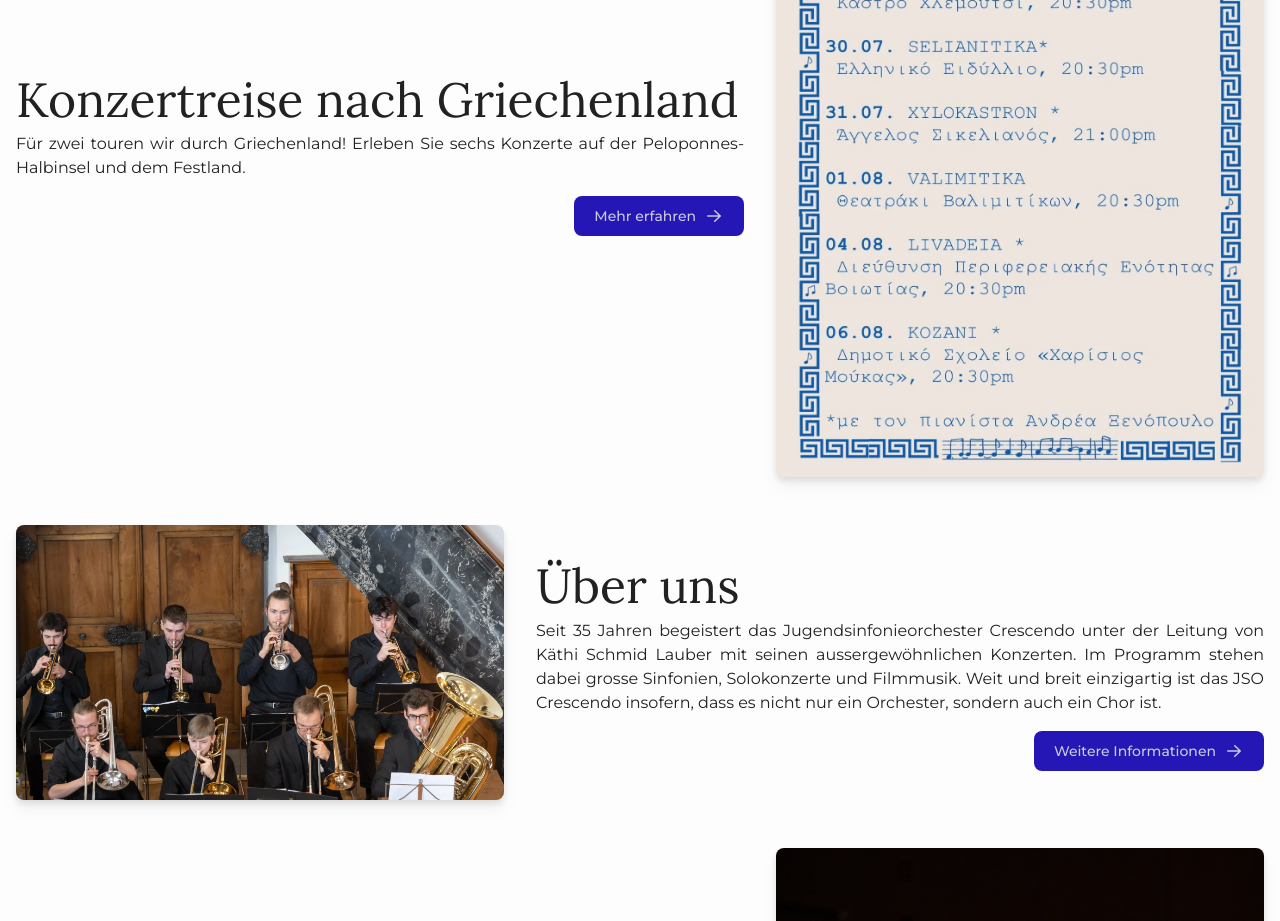
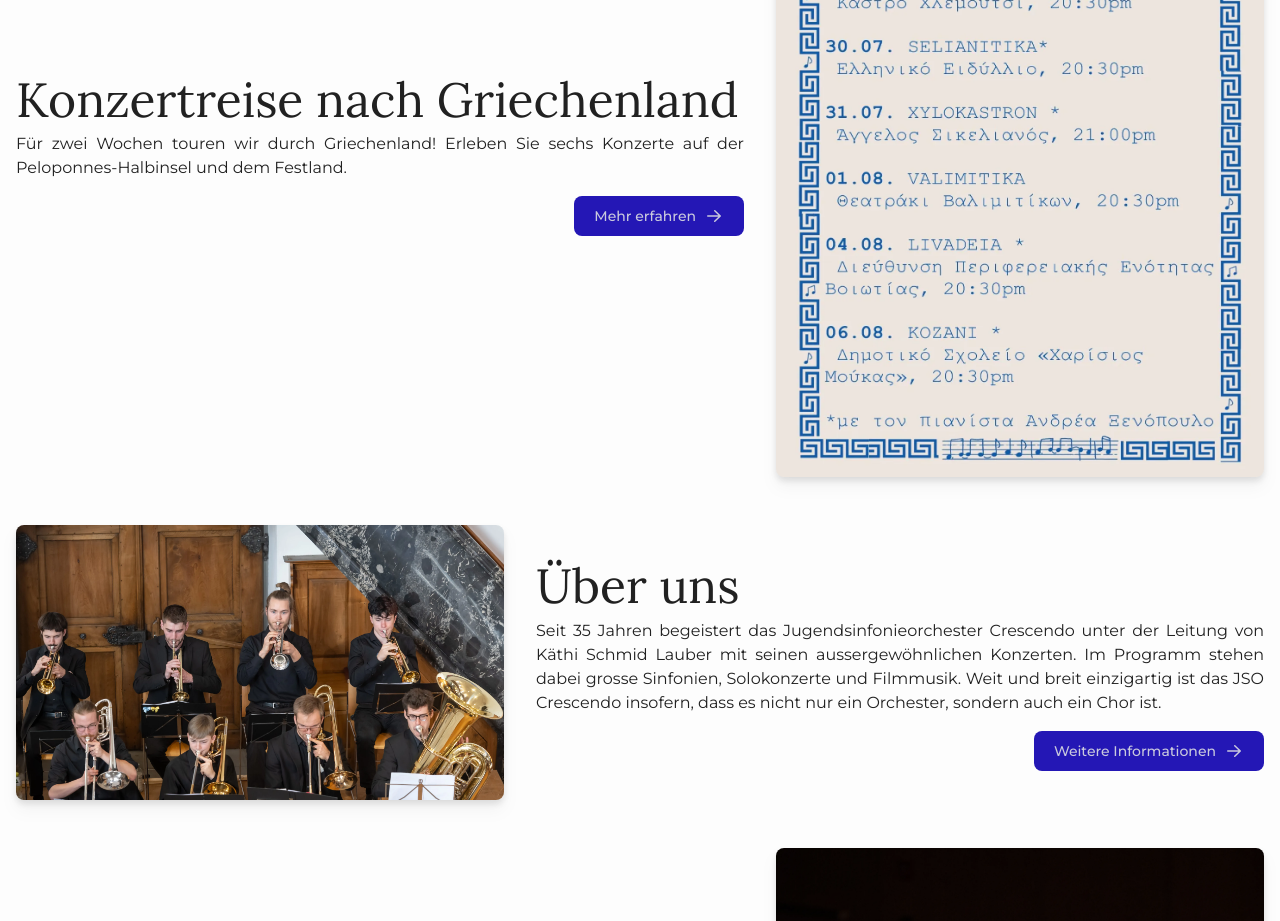
Before and after one commit to jso-crescendo/website, a Next.js app: page / in a window 1280 px wide. Shown: the part 1780-2701 px from the top of the page. Built offline with nearby package versions, Linux system fonts and the light colour scheme.

Commit message:
fix typo

```diff
--- a/src/data/concerts/2025/konzertreise-griechenland/index.tsx
+++ b/src/data/concerts/2025/konzertreise-griechenland/index.tsx
@@ -12,7 +12,7 @@ export const GRIECHENLAND_25: Concert = {
   image_lg: Plakat,
   showOnHomepage: true,
   seoDescription:
-    'Für zwei touren wir durch Griechenland! Erleben Sie sechs Konzerte auf der Peloponnes-Halbinsel und dem Festland.',
+    'Für zwei Wochen touren wir durch Griechenland! Erleben Sie sechs Konzerte auf der Peloponnes-Halbinsel und dem Festland.',
   descriptionElement: (
     <>
       <Image
```
